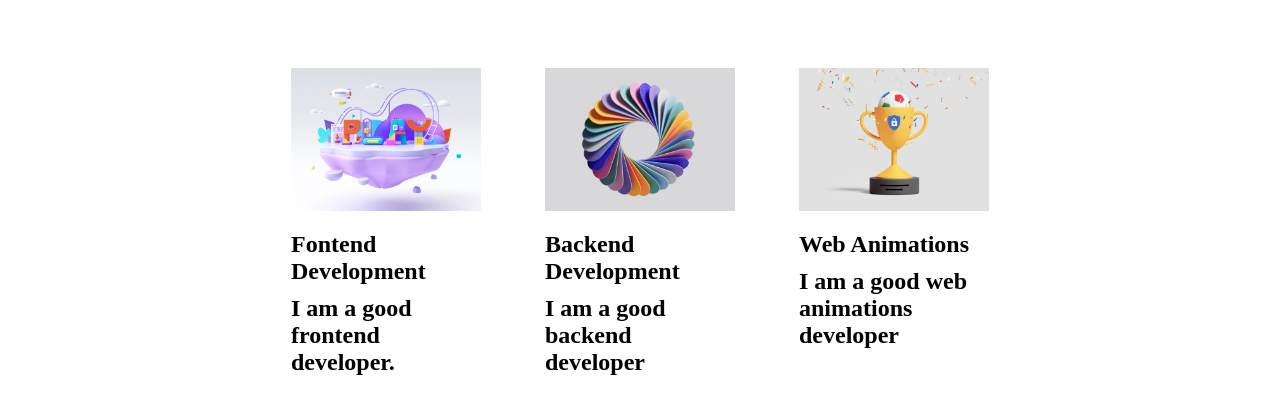
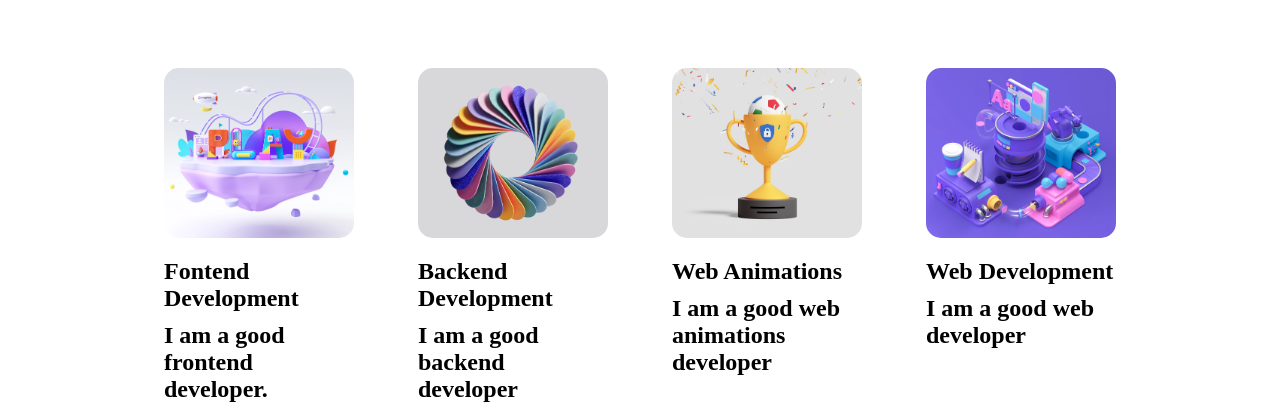
Before and after one commit to brosmar18/portfolio-frontend, a React (Create React App) app: page / in a window 1280 px wide. Shown: the part 2364-2768 px from the top of the page. Built offline with nearby package versions, Linux system fonts and the light colour scheme.

Commit message:
abouts item added

```diff
--- a/src/container/About/About.jsx
+++ b/src/container/About/About.jsx
@@ -8,7 +8,8 @@ import { images } from '../../constants';
 const abouts = [
     { title: 'Fontend Development', description: 'I am a good frontend developer.', imgUrl: images.about01},
     { title: 'Backend Development', description: 'I am a good backend developer', imgUrl: images.about02},
-    { title: 'Web Animations', description: 'I am a good web animations developer', imgUrl: images.about03}
+    { title: 'Web Animations', description: 'I am a good web animations developer', imgUrl: images.about03},
+    { title: 'Web Development', description: 'I am a good web developer', imgUrl: images.about04}
 ]
 const About = () => {
     return (
--- a/src/container/About/About.scss
+++ b/src/container/About/About.scss
@@ -22,5 +22,18 @@
 
     img {
         width: 100%;
+        height: 170px;
+        border-radius: 15px;
+        object-fit: cover;
+    }
+
+    @media screen and (min-width: 2000px) {
+        width: 370px;
+        margin: 2rem 4rem;
+
+        img {
+            height: 320px;
+        }
+
     }
 }
```
